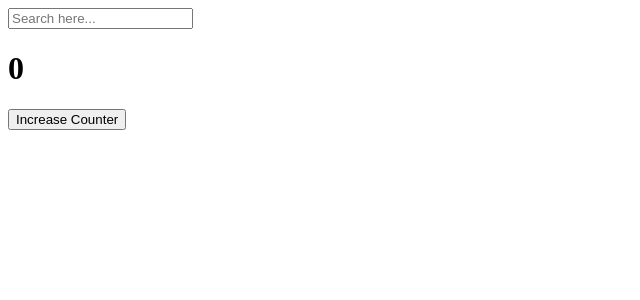
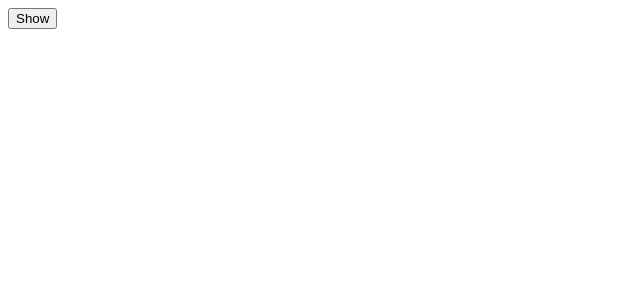
Before and after one commit to Kim-menu/react-for-beginners, a React (Create React App) app: page / in a window 1280 px wide. Shown: the top 300 px of the page, without its empty margins (0-640 px from the left). Built offline with nearby package versions, Linux system fonts and the light colour scheme.

Commit message:
How to use clean up function

```diff
--- a/src/App.js
+++ b/src/App.js
@@ -1,24 +1,20 @@
 import {useEffect, useState} from "react";
 
+function Hello() {
+    useEffect(() => {
+        console.log("Created")
+        return () => console.log("Destroyed");
+    }, []);
+    return <h1>Hello!</h1>;
+}
+
 function App() {
-    const [counter, setCounter] = useState(0);
-    const [keyword, setKeyword] = useState("");
-    const increaseCounter = () => {
-        setCounter((curr) => curr + 1);
-    }
-    const onChange = (event) => {
-        setKeyword(event.target.value);
-    }
-    const iRunOnlyOnce = () => (console.log("i run only once"));
-    const searchUpdate = () => (console.log("i searched"));
-    console.log("i run all the time");
-    useEffect(iRunOnlyOnce, []);
-    useEffect(searchUpdate, [keyword]);
+    const [showing, setShowing] = useState(false);
+    const onClick = () => setShowing((cur) => !cur);
     return (
         <div>
-            <input value={keyword} onChange={onChange} type="text" placeholder="Search here..." />
-            <h1>{counter}</h1>
-            <button onClick={increaseCounter}>Increase Counter</button>
+            {showing ? <Hello /> : null}
+            <button onClick={onClick}>{showing ? "Hide" : "Show"}</button>
         </div>
     );
 }
```
